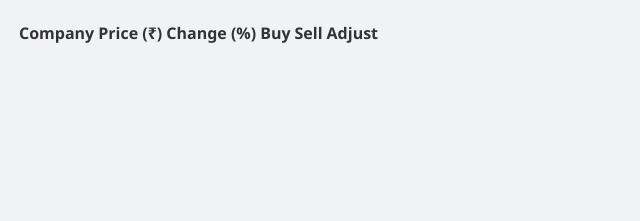
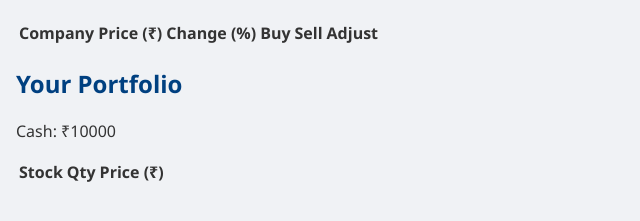
Before and after one commit to nishkajain798/finanzas-main, a plain HTML site: page index.html in a window 1280 px wide. Shown: the part 83-304 px from the top of the page, without its empty margins (0-640 px from the left). Drawn offline with Linux system fonts and the light colour scheme; no server answers.

Commit message:
Update index.html

```diff
--- a/index.html
+++ b/index.html
@@ -19,6 +19,15 @@
     </thead>
     <tbody></tbody>
   </table>
+    <h2>Your Portfolio</h2>
+  <div id="portfolio">
+    <p>Cash: ₹<span id="cash">10000</span></p>
+    <table id="portfolio-table">
+      <thead><tr><th>Stock</th><th>Qty</th><th>	 Price (₹)</th></tr></thead>
+      <tbody></tbody>
+    </table>
+  </div>
+
   <script src="firebase-config.js"></script>
   <script src="app.js"></script>
 </body>
```
